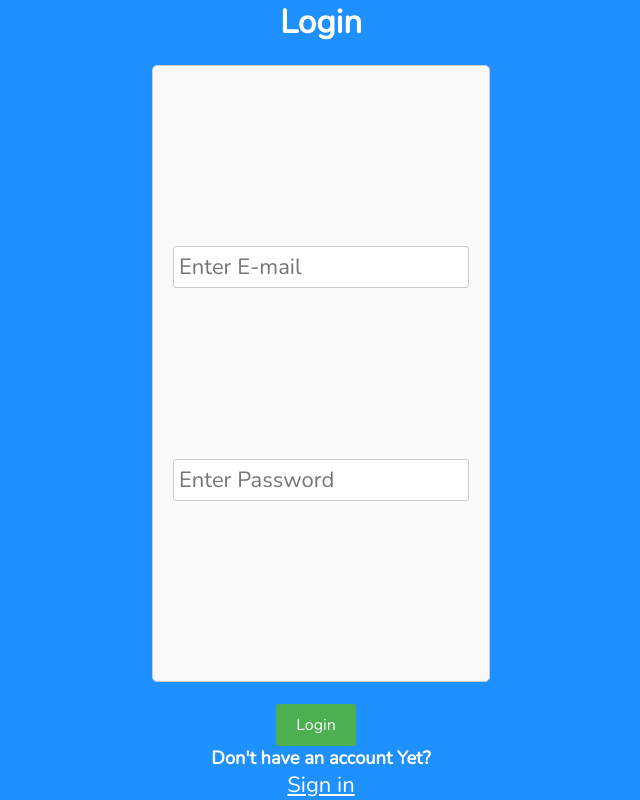
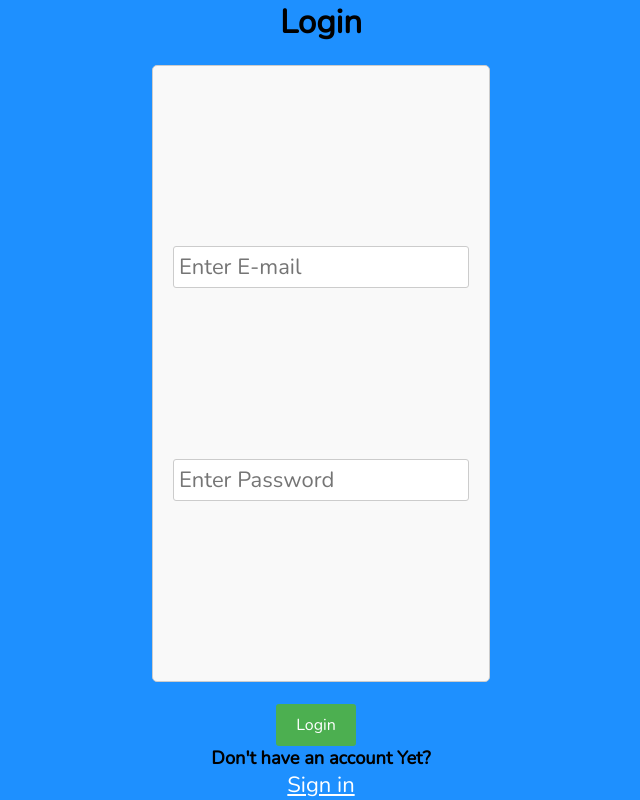
Before and after one commit to reniike/cultify_frontend, a React (Create React App) app: page /login in a window 1280 px wide. Shown: the whole page, without its empty margins (319-959 px from the left). Built offline with nearby package versions, Linux system fonts and the light colour scheme.

Commit message:
registration_for_consumer_transporter_farmer_update

```diff
--- a/src/index.css
+++ b/src/index.css
@@ -9,7 +9,7 @@
 html {
   font-family: "Nunito", sans-serif;
   font-size: 22px;
-  color: #fff;
+  /* color: #fff; */
 }
 
 body {
@@ -17,14 +17,14 @@ body {
   background-color: dodgerblue;
 }
 
-.App {
+/* .App {
   display: flex;
   flex-direction: column;
   justify-content: center;
-  /* align-items: center; */
-  /* min-height: 100vh; */
+  align-items: center;
+  min-height: 100vh;
   padding: 1rem 0.5rem;
-}
+} */
 
 .register {
   display: flex;
@@ -55,9 +55,9 @@ body {
 }
 
 section {
-  width: 100%;
+  /* width: 100%;
   max-width: 420px;
-  min-height: 400px;
+  min-height: 400px; */
   display: flex;
   flex-direction: column;
   justify-content: flex-start;
```
Also changed, not shown: src/index.js (+4 -6 lines).
